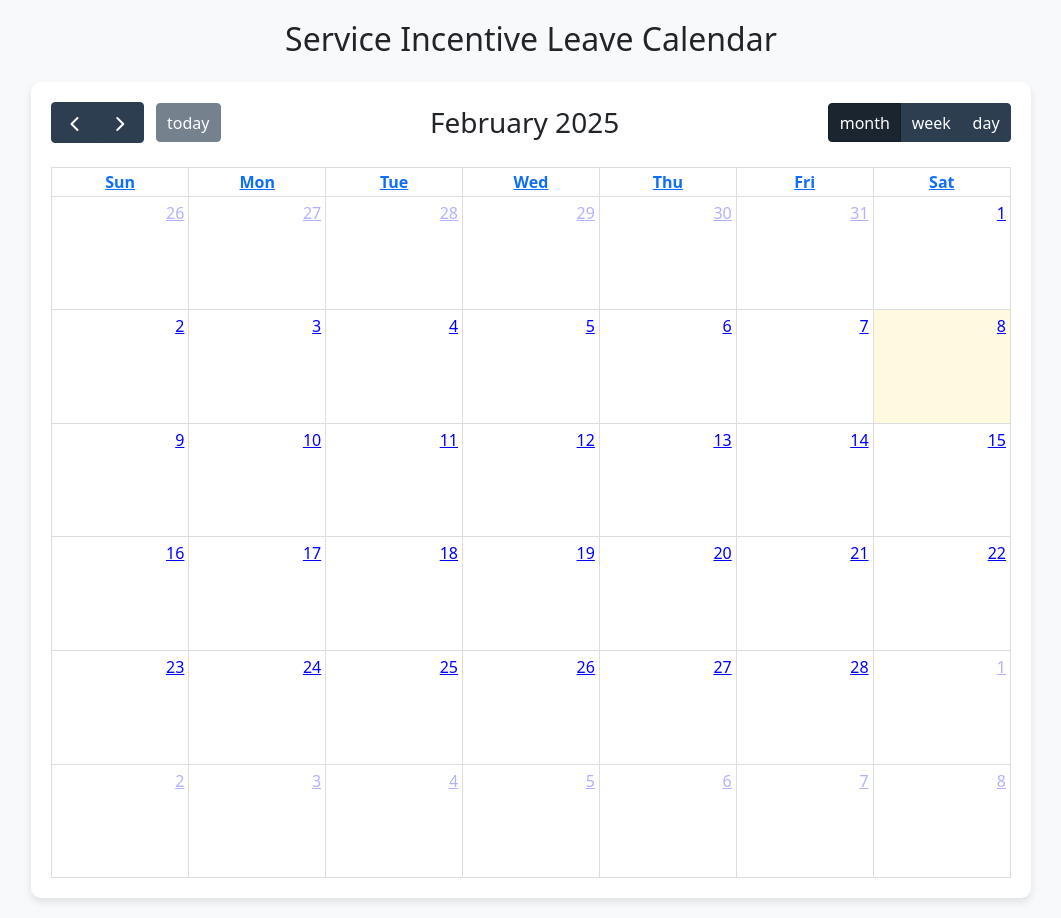
After one commit to DarthCoder-afk/LeaveTrack, a PHP site: page /calendar.php in a window 1280 px wide. The commit adds this page. Shown: the whole page, without its empty margins (109-1170 px from the left). Run offline with PHP 8.4, Linux system fonts and the light colour scheme; a user stored in the database is signed in; lists and menus that the app fills with data are empty.

Commit message:
Adding Calendar for the Service Incentive Leave

```diff
--- /dev/null
+++ b/calendar.php
@@ -0,0 +1,59 @@
+<?php
+include 'auth.php'; // Ensure authentication
+
+//echo "Welcome, " . $_SESSION['username'];
+?>
+
+
+<!DOCTYPE html>
+<html lang="en">
+<head>
+    <meta charset="UTF-8">
+    <meta name="viewport" content="width=device-width, initial-scale=1.0">
+    <title>Service Incentive Leave Calendar</title>
+
+    <link href="https://cdn.jsdelivr.net/npm/bootstrap@5.3.0/dist/css/bootstrap.min.css" rel="stylesheet">
+    <link href="https://cdn.jsdelivr.net/npm/fullcalendar@5.11.3/main.min.css" rel="stylesheet">
+    <link rel="stylesheet" href="calendar.css">
+</head>
+<body>
+
+<div class="container">
+    <h2 class="text-center mb-4">Service Incentive Leave Calendar</h2>
+    <div id="calendar"></div>
+</div>
+
+<!-- FullCalendar JS -->
+<script src="https://cdn.jsdelivr.net/npm/fullcalendar@5.11.3/main.min.js"></script>
+<!-- Clickable Date JS -->
+<script src="calendar.js"></script>
+
+</body>
+</html>
+
+<script>
+    document.addEventListener('DOMContentLoaded', function () {
+        var calendarEl = document.getElementById('calendar');
+        var calendar = new FullCalendar.Calendar(calendarEl, {
+            initialView: 'dayGridMonth',
+            headerToolbar: {
+                left: 'prev,next today',
+                center: 'title',
+                right: 'dayGridMonth,timeGridWeek,timeGridDay'
+            },
+            events: [
+                { title: 'New', start: '2024-02-05' },
+                { title: 'Divyesh Birthday', start: '2024-02-07' },
+                { title: 'Car Loan EMI', start: '2024-02-10' },
+                { title: 'Independence Day', start: '2024-02-15' },
+                { title: '3 Days Event', start: '2024-02-17', end: '2024-02-19' }
+            ]
+        });
+        calendar.render();
+    });
+</script>
+
+
+
+</body>
+</html>
--- /dev/null
+++ b/css/calendar.css
@@ -0,0 +1,26 @@
+body {
+    background-color: #f8f9fa;
+    padding: 20px;
+}
+
+#calendar {
+    max-width: 1000px;
+    margin: auto;
+    background: white;
+    padding: 20px;
+    border-radius: 10px;
+    box-shadow: 0 4px 8px rgba(0, 0, 0, 0.1);
+}
+
+.fc-daygrid-day-number {
+    cursor: pointer;
+    color: blue;
+    text-decoration: underline;
+}
+.fc-daygrid-day-number:hover {
+    color: red;
+}
+
+.fc-daygrid-day {
+    pointer-events: auto !important; /* Allow clicking */
+}
--- a/index.php
+++ b/index.php
@@ -51,7 +51,7 @@ include 'auth.php'; // Ensure authentication
           <div class="bg-white py-2 collapse-inner rounded">
             <h6 class="collapse-header">View</h6>
             <a class="collapse-item" href="applications.php">Applications</a>
-            <a class="collapse-item" href="#">Calendar</a>
+            <a class="collapse-item" href="calendar.php">Calendar</a>
           </div>
         </div>
       </li>
--- /dev/null
+++ b/js/calendar.js
@@ -0,0 +1,26 @@
+document.addEventListener('DOMContentLoaded', function () {
+    var calendarEl = document.getElementById('calendar');
+
+    var calendar = new FullCalendar.Calendar(calendarEl, {
+        initialView: 'dayGridMonth',
+        headerToolbar: {
+            left: 'prev,next today',
+            center: 'title',
+            right: 'dayGridMonth,timeGridWeek,timeGridDay'
+        },
+        dateClick: function(info) {
+            console.log("Clicked date: " + info.dateStr); // Debugging console log
+            alert("Clicked date: " + info.dateStr); // Test alert
+            window.location.href = "event.php?date=" + info.dateStr; // Redirect to event.php
+        },
+        events: [
+            { title: 'New', start: '2024-02-05' },
+            { title: 'Divyesh Birthday', start: '2024-02-07' },
+            { title: 'Car Loan EMI', start: '2024-02-10' },
+            { title: 'Independence Day', start: '2024-02-15' },
+            { title: '3 Days Event', start: '2024-02-17', end: '2024-02-19' }
+        ]
+    });
+
+    calendar.render();
+});
```
